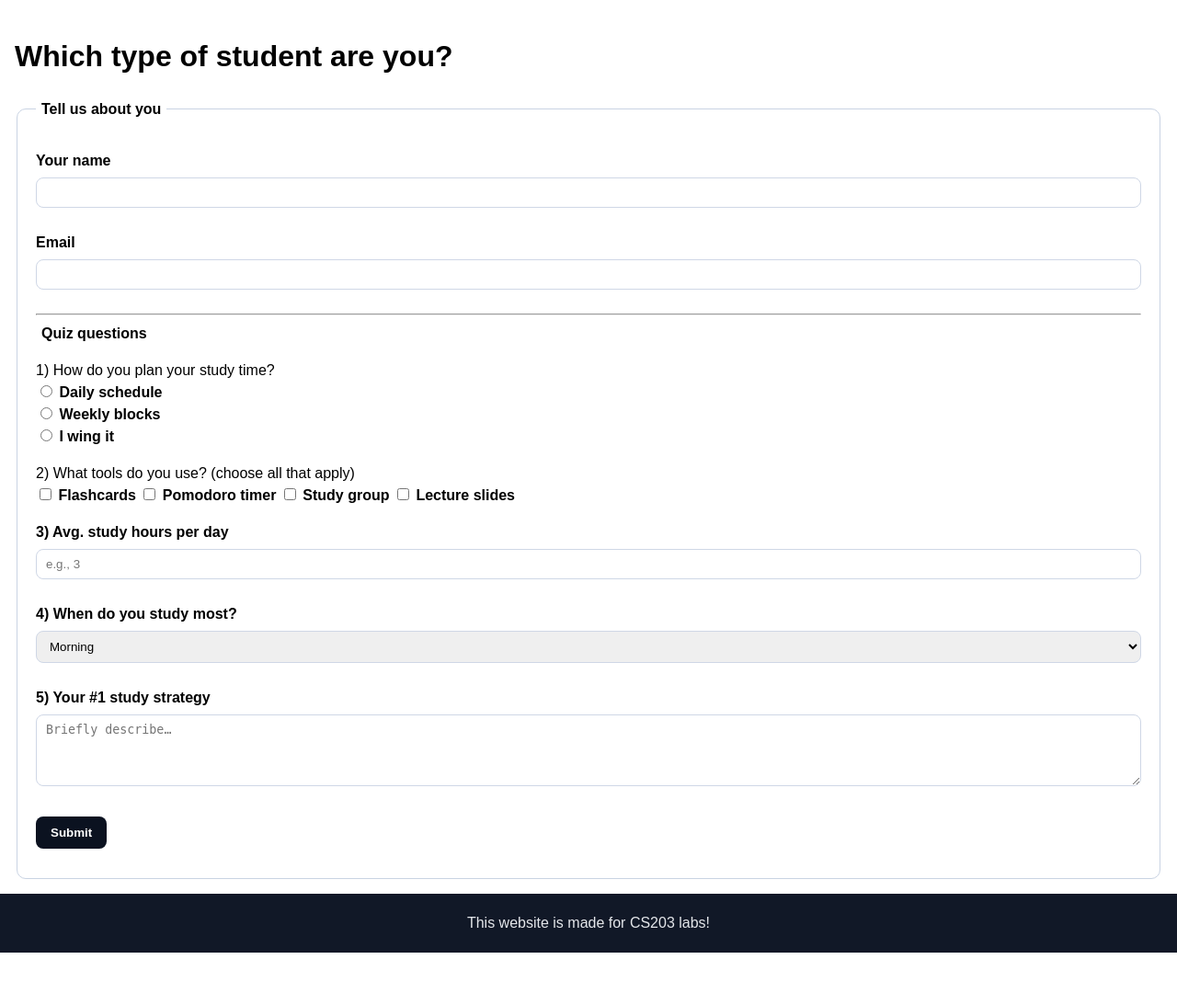
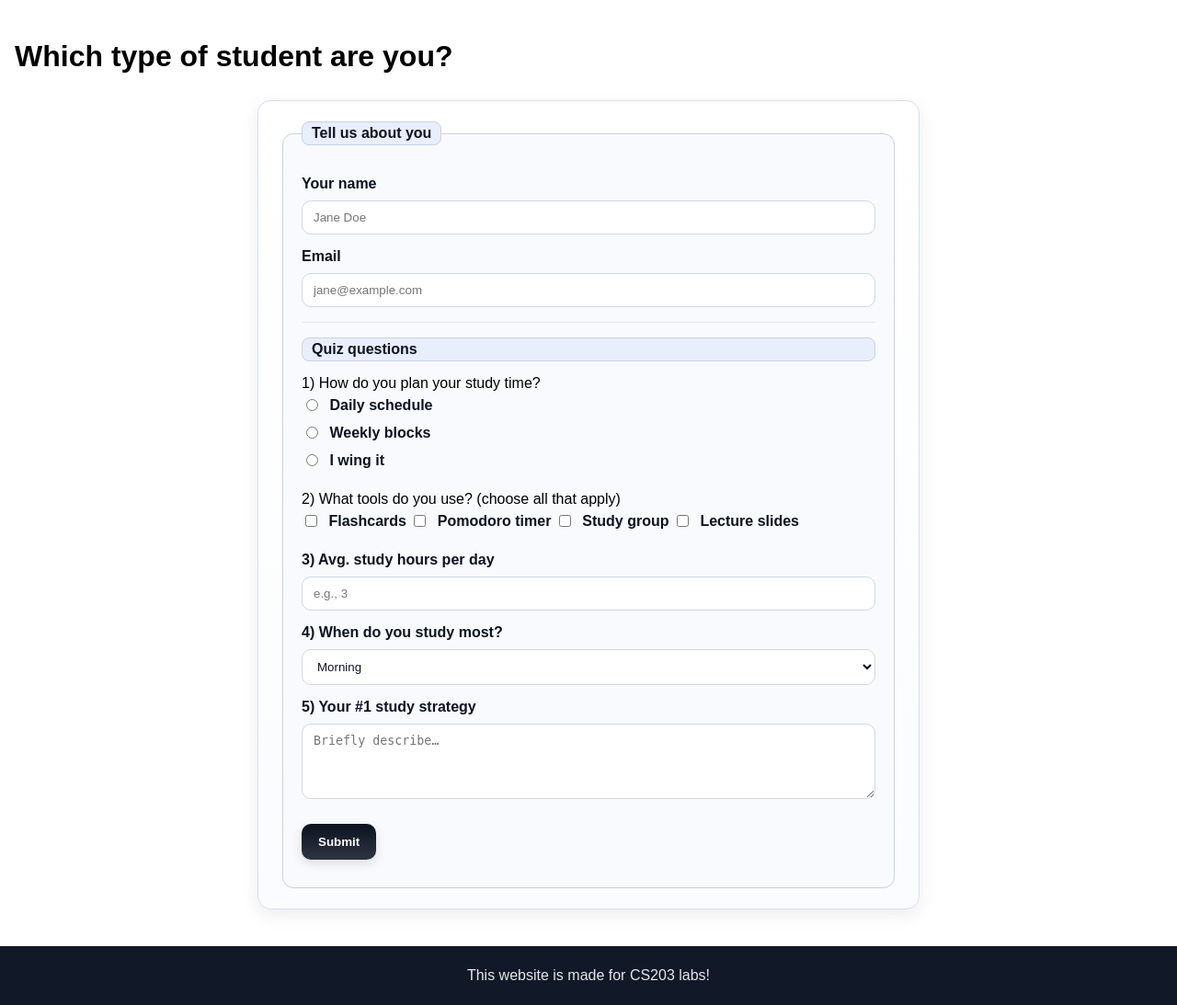
Before and after one commit to VelcroSpoon/VelcroSpoon.github.io, a PHP site: page /my_form.html in a window 1280 px wide. Shown: the part 61-1154 px from the top of the page at 92% size. Before the commit the page ends 1097 px from the top, so only its background shows below. Run offline with PHP 8.4, Linux system fonts and the light colour scheme.

Commit message:
saving my work just in case i believe part 3 is completed as well

```diff
--- /dev/null
+++ b/form.js
@@ -0,0 +1,16 @@
+function validate(event) {
+  // Get fields
+  var name  = document.getElementById("name");
+  var email = document.getElementById("email");
+
+  var problems = [];
+  if (!name || !name.value.trim())  problems.push("Please enter your name.");
+  if (!email || !email.value.trim()) problems.push("Please enter your email.");
+
+  if (problems.length > 0) {
+    event.preventDefault();                 // ← move here
+    alert(problems.join("\n"));
+    return false;                           // block submit when invalid
+  }
+  return true;                              // allow submit when valid
+}
--- a/my_form.html
+++ b/my_form.html
@@ -6,6 +6,7 @@
   <meta name="viewport" content="width=device-width, initial-scale=1" />
   <link rel="stylesheet" href="my_style.css" />
   <script src="nav.js"></script>
+  <script src="form.js"></script>
 </head>
 <body>
   <header>
@@ -20,24 +21,21 @@
   <main class="body_wrapper">
     <h1>Which type of student are you?</h1>
 
-    <form id="quiz-form" action="#" method="post">
+    <form id="quiz-form" action="#" method="post" onsubmit="return validate(event)">
   <fieldset>
     <legend>Tell us about you</legend>
 
-
     <p>
       <label for="name">Your name</label><br>
-          <input type="text" id="name" name="name" required>
+      <input type="text" id="name" name="name" placeholder="Jane Doe">
     </p>
-
 
     <p>
       <label for="email">Email</label><br>
-          <input type="email" id="email" name="email" required>
+      <input type="email" id="email" name="email" placeholder="jane@example.com">
     </p>
 
     <hr>
-
     <legend>Quiz questions</legend>
 
 
--- a/my_style.css
+++ b/my_style.css
@@ -103,50 +103,120 @@ tbody td:first-child{ background:#f9fafb; }
   padding: 8px 12px;
 }
 
----------------------------------------------------
 /* ---- Form style css for Part 2 ---- */
-form {
-  max-width: 640px;
-  margin: 0 auto;
-  background: #ffffff;
-  border: 1px solid #dce2ee;
-  border-radius: 12px;
-  padding: 16px 20px;
+
+#quiz-form{
+  max-width: 720px;
+  margin: 24px auto;
+
+  background: linear-gradient(180deg, #ffffff 0%, #fbfcff 100%);
+  border: 1px solid #d6deee;
+  border-radius: 14px;
+  padding: 22px 24px;
+  box-shadow: 0 6px 20px rgba(11,18,32,0.08);
 }
 
-fieldset {
+#quiz-form fieldset{
   border: 1px solid #c9d3e3;
-  border-radius: 10px;
-  padding: 16px 20px;
+  border-radius: 12px;
+  padding: 18px 20px;
+  background: color-mix(in srgb, var(--nav-bg) 60%, #fff 40%);
 }
 
-legend {
+#quiz-form legend{
   font-weight: 700;
-  padding: 0 6px;
+  padding: 0 10px;
+  color: var(--nav-text);
+  background: #e8eefb;
+  border: 1px solid #c9d3e3;
+  border-radius: 8px;
 }
 
-label { font-weight: 600; }
-input[type="text"],
-input[type="email"],
-input[type="number"],
-select,
-textarea {
+
+#quiz-form p{ margin: 12px 0; }
+
+
+#quiz-form label{
+  display: inline-block;
+  font-weight: 600;
+  margin-bottom: 6px;
+  color: #0b1220;
+}
+
+#quiz-form input[type="text"],
+#quiz-form input[type="email"],
+#quiz-form input[type="number"],
+#quiz-form select,
+#quiz-form textarea{
   width: 100%;
   max-width: 100%;
-  padding: 8px 10px;
+  padding: 10px 12px;
   border: 1px solid #cfd7e6;
-  border-radius: 8px;
-  margin-top: 6px;
-  margin-bottom: 10px;
+  border-radius: 10px;
+  background: #ffffff;
+  color: #0b1220;
+  transition: box-shadow .15s ease, border-color .15s ease, background-color .15s ease;
 }
 
-button[type="submit"] {
-  padding: 10px 16px;
+#quiz-form input:focus-visible,
+#quiz-form select:focus-visible,
+#quiz-form textarea:focus-visible{
+  outline: none;
+  border-color: var(--link);
+  box-shadow: 0 0 0 3px color-mix(in srgb, var(--link) 30%, transparent);
+  background: #f9fbff;
+}
+
+
+#quiz-form input[type="radio"],
+#quiz-form input[type="checkbox"]{
+  transform: translateY(1px);
+  margin-right: 6px;
+}
+#quiz-form label input[type="radio"],
+#quiz-form label input[type="checkbox"]{
+  margin-right: 8px;
+}
+
+#quiz-form button[type="submit"]{
+  display: inline-block;
+  margin-top: 8px;
+  padding: 12px 18px;
   border: none;
-  border-radius: 8px;
-  background: var(--nav-active-bg, #0b1220);
-  color: var(--nav-active-text, #fff);
-  font-weight: 600;
+  border-radius: 10px;
+  background: linear-gradient(180deg, var(--nav-active-bg), color-mix(in srgb, var(--nav-active-bg) 85%, #000 0%));
+  color: var(--nav-active-text);
+  font-weight: 700;
   cursor: pointer;
+  transition: transform .08s ease, opacity .15s ease, box-shadow .15s ease;
+  box-shadow: 0 4px 12px rgba(11,18,32,0.12);
 }
-button[type="submit"]:hover { opacity: 0.9; }
+#quiz-form button[type="submit"]:hover{
+  opacity: .96;
+  transform: translateY(-1px);
+  box-shadow: 0 6px 16px rgba(11,18,32,0.16);
+}
+#quiz-form button[type="submit"]:active{
+  transform: translateY(0);
+}
+
+#quiz-form hr{
+  border: none;
+  border-top: 1px solid #e3e8f5;
+  margin: 16px 0;
+}
+
+#quiz-form input:invalid,
+#quiz-form textarea:invalid{
+  border-color: #d66;
+  background: #fff7f7;
+}
+
+@media (prefers-reduced-motion: reduce){
+  #quiz-form button[type="submit"],
+  #quiz-form input,
+  #quiz-form select,
+  #quiz-form textarea{
+    transition: none;
+  }
+}
```
Lines whose indentation alone changed are shown as unchanged.
